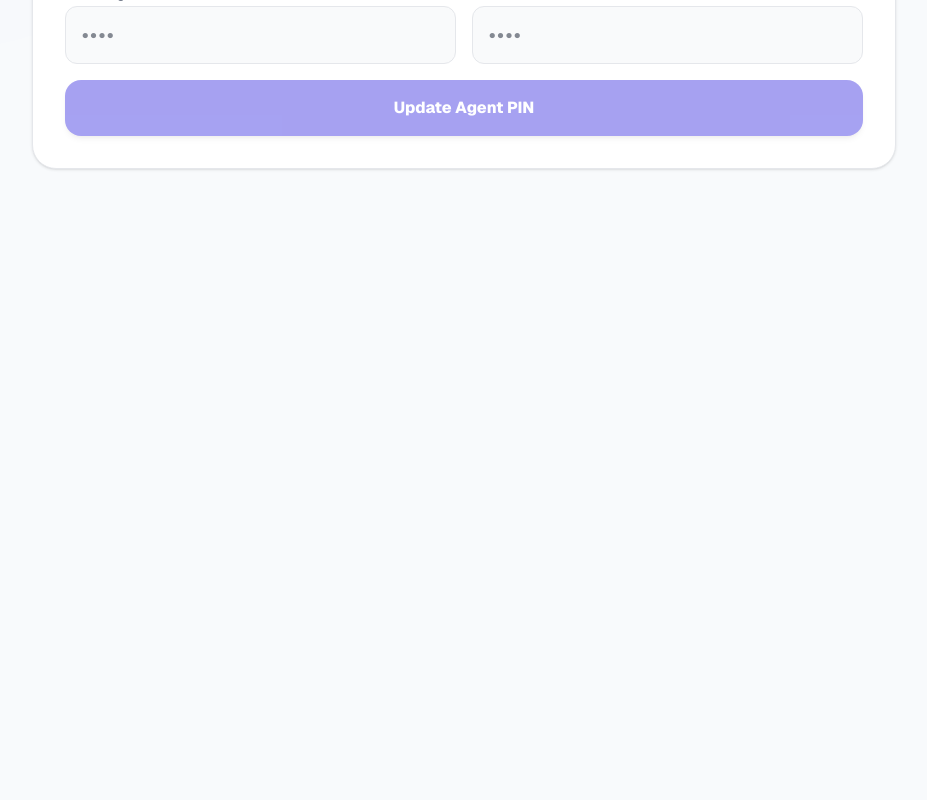
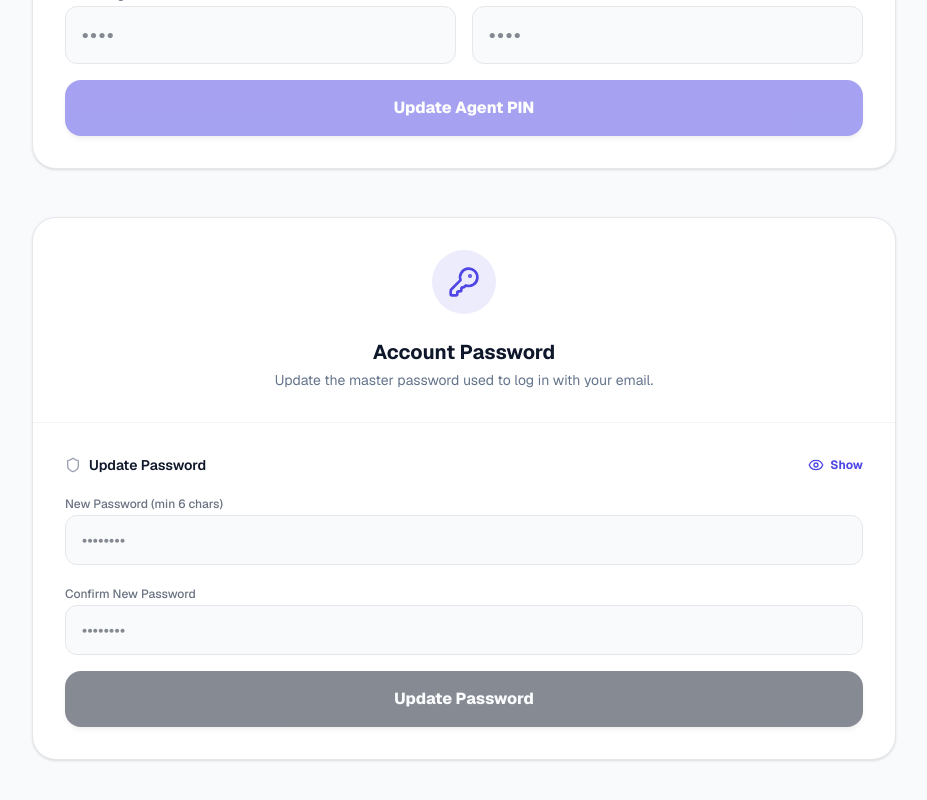
Before and after one commit to dilshandevxx/finance-app-loan-collection, a Next.js app: page /settings/security in a window 1280 px wide. Shown: the part 520-1320 px from the top of the page, without its empty margins (208-1135 px from the left). Before the commit the page ends 816 px from the top, so only its background shows below. Built offline with nearby package versions, Linux system fonts and the light colour scheme.

Commit message:
feat: add ability for users to update their auth password

```diff
--- a/src/app/auth-actions.ts
+++ b/src/app/auth-actions.ts
@@ -158,6 +158,26 @@ export async function updateAgentPin(currentPin: string, newPin: string) {
   return { success: true };
 }
 
+export async function updateAuthPassword(newPassword: string) {
+  const supabase = await createClient();
+  const { data: { user } } = await supabase.auth.getUser();
+  if (!user) return { success: false, error: "Not logged in" };
+
+  if (newPassword.length < 6) {
+    return { success: false, error: "Password must be at least 6 characters" };
+  }
+
+  const { error } = await supabase.auth.updateUser({
+    password: newPassword
+  });
+
+  if (error) {
+    return { success: false, error: `Failed to update password: ${error.message}` };
+  }
+
+  return { success: true };
+}
+
 export async function getUserProfile() {
   const supabase = await createClient();
   const { data: { user } } = await supabase.auth.getUser();
--- a/src/app/settings/security/page.tsx
+++ b/src/app/settings/security/page.tsx
@@ -5,7 +5,7 @@ import Link from "next/link";
 import { ChevronLeft, Shield, KeyRound, CheckCircle2, AlertCircle, Eye, EyeOff } from "lucide-react";
 import { Card, CardContent } from "@/components/ui/card";
 import { Button } from "@/components/ui/button";
-import { updateAgentPin } from "@/app/auth-actions";
+import { updateAgentPin, updateAuthPassword } from "@/app/auth-actions";
 
 export default function SecuritySettingsPage() {
   const [currentPin, setCurrentPin] = useState("");
@@ -15,6 +15,14 @@ export default function SecuritySettingsPage() {
   const [isPending, startTransition] = useTransition();
   const [error, setError] = useState<string | null>(null);
   const [success, setSuccess] = useState<string | null>(null);
+
+  // Password State
+  const [newPassword, setNewPassword] = useState("");
+  const [confirmPassword, setConfirmPassword] = useState("");
+  const [showPasswords, setShowPasswords] = useState(false);
+  const [isPendingPassword, startTransitionPassword] = useTransition();
+  const [passwordError, setPasswordError] = useState<string | null>(null);
+  const [passwordSuccess, setPasswordSuccess] = useState<string | null>(null);
 
   const handleUpdatePin = (e: React.FormEvent) => {
     e.preventDefault();
@@ -54,6 +62,32 @@ export default function SecuritySettingsPage() {
   const handleNumericInput = (val: string, setter: (v: string) => void) => {
     const cleaned = val.replace(/[^0-9]/g, "").slice(0, 4);
     setter(cleaned);
+  };
+
+  const handleUpdatePassword = (e: React.FormEvent) => {
+    e.preventDefault();
+    setPasswordError(null);
+    setPasswordSuccess(null);
+
+    if (newPassword.length < 6) {
+      setPasswordError("New password must be at least 6 characters.");
+      return;
+    }
+    if (newPassword !== confirmPassword) {
+      setPasswordError("New password and confirmation do not match.");
+      return;
+    }
+
+    startTransitionPassword(async () => {
+      const res = await updateAuthPassword(newPassword);
+      if (res.success) {
+        setPasswordSuccess("Account password updated successfully!");
+        setNewPassword("");
+        setConfirmPassword("");
+      } else {
+        setPasswordError(res.error || "Failed to update password.");
+      }
+    });
   };
 
   return (
@@ -185,6 +219,100 @@ export default function SecuritySettingsPage() {
           </div>
         </CardContent>
       </Card>
+
+      {/* Password Update Card */}
+      <Card className="bg-white dark:bg-card border-gray-200 dark:border-border rounded-3xl overflow-hidden shadow-sm mt-6">
+        <CardContent className="p-0">
+          <div className="p-8 border-b border-gray-100 dark:border-border/30 flex flex-col items-center justify-center gap-4 text-center">
+            <div className="w-16 h-16 rounded-full bg-primary/10 flex items-center justify-center mb-2">
+              <KeyRound className="w-8 h-8 text-primary" />
+            </div>
+            <div>
+              <h2 className="text-xl font-bold text-foreground">Account Password</h2>
+              <p className="text-sm text-muted-foreground mt-1">
+                Update the master password used to log in with your email.
+              </p>
+            </div>
+          </div>
+
+          <div className="p-6 md:p-8">
+            <form onSubmit={handleUpdatePassword} className="space-y-6">
+              <div className="space-y-4">
+                <div className="flex items-center justify-between">
+                  <h3 className="text-sm font-semibold text-foreground flex items-center gap-2">
+                    <Shield className="w-4 h-4 text-gray-400" /> Update Password
+                  </h3>
+
+                  <button
+                    type="button"
+                    onClick={() => setShowPasswords(!showPasswords)}
+                    className="text-xs font-bold text-primary hover:opacity-80 flex items-center gap-1.5 transition-colors cursor-pointer select-none"
+                  >
+                    {showPasswords ? (
+                      <>
+                        <EyeOff className="w-4 h-4" /> Hide
+                      </>
+                    ) : (
+                      <>
+                        <Eye className="w-4 h-4" /> Show
+                      </>
+                    )}
+                  </button>
+                </div>
+
+                {passwordError && (
+                  <div className="p-4 rounded-2xl bg-red-50 dark:bg-red-500/10 border border-red-200 dark:border-red-500/20 text-red-600 dark:text-red-400 text-sm font-medium flex items-center gap-2 animate-in fade-in duration-200">
+                    <AlertCircle className="w-4 h-4 shrink-0" />
+                    <span>{passwordError}</span>
+                  </div>
+                )}
+
+                {passwordSuccess && (
+                  <div className="p-4 rounded-2xl bg-primary/10 border border-primary/20 text-primary text-sm font-medium flex items-center gap-2 animate-in fade-in duration-200">
+                    <CheckCircle2 className="w-4 h-4 shrink-0 text-primary" />
+                    <span>{passwordSuccess}</span>
+                  </div>
+                )}
+
+                <div className="space-y-4">
+                  <div className="space-y-1.5">
+                    <label className="text-xs font-medium text-gray-500 dark:text-white/50">New Password (min 6 chars)</label>
+                    <input
+                      type={showPasswords ? "text" : "password"}
+                      value={newPassword}
+                      onChange={(e) => setNewPassword(e.target.value)}
+                      placeholder={showPasswords ? "new password" : "••••••••"}
+                      className="w-full bg-gray-50 dark:bg-muted border border-gray-200 dark:border-border rounded-xl px-4 py-3.5 text-foreground focus:outline-none focus:border-primary dark:focus:border-primary focus:ring-2 focus:ring-primary/20 transition-colors tracking-wide text-sm font-bold"
+                    />
+                  </div>
+                  <div className="space-y-1.5">
+                    <label className="text-xs font-medium text-gray-500 dark:text-white/50">Confirm New Password</label>
+                    <input
+                      type={showPasswords ? "text" : "password"}
+                      value={confirmPassword}
+                      onChange={(e) => setConfirmPassword(e.target.value)}
+                      placeholder={showPasswords ? "confirm password" : "••••••••"}
+                      className="w-full bg-gray-50 dark:bg-muted border border-gray-200 dark:border-border rounded-xl px-4 py-3.5 text-foreground focus:outline-none focus:border-primary dark:focus:border-primary focus:ring-2 focus:ring-primary/20 transition-colors tracking-wide text-sm font-bold"
+                    />
+                  </div>
+                </div>
+
+                <Button
+                  type="submit"
+                  disabled={isPendingPassword || newPassword.length < 6 || confirmPassword.length < 6}
+                  className="w-full mt-4 bg-foreground hover:bg-foreground/90 text-background rounded-2xl h-14 font-extrabold text-base transition-all active:scale-[0.99] flex items-center justify-center gap-2 cursor-pointer shadow-md disabled:opacity-50 border-none"
+                >
+                  {isPendingPassword ? (
+                    <div className="w-5 h-5 border-2 border-background/30 border-t-background rounded-full animate-spin" />
+                  ) : (
+                    "Update Password"
+                  )}
+                </Button>
+              </div>
+            </form>
+          </div>
+        </CardContent>
+      </Card>
     </div>
   );
 }
```
